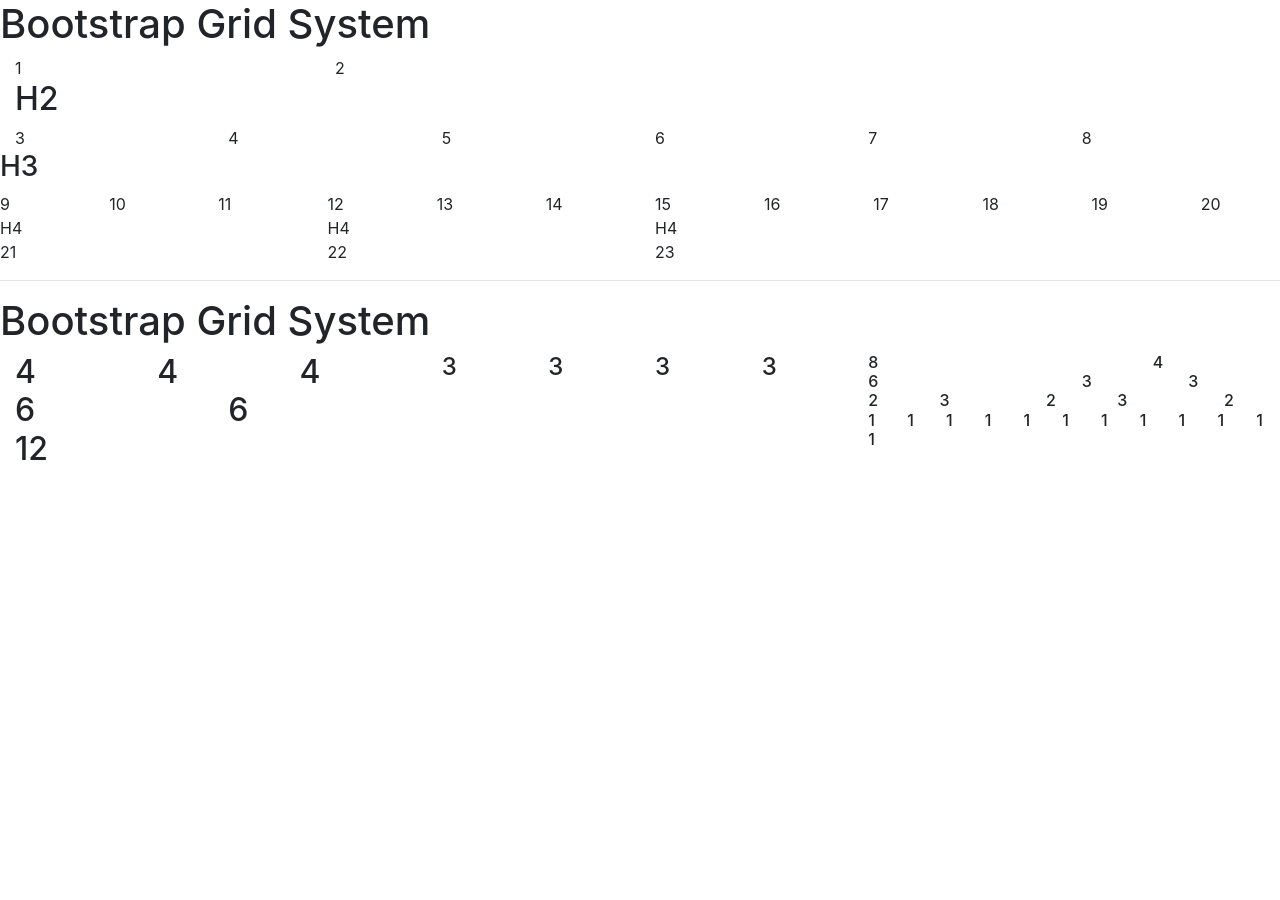
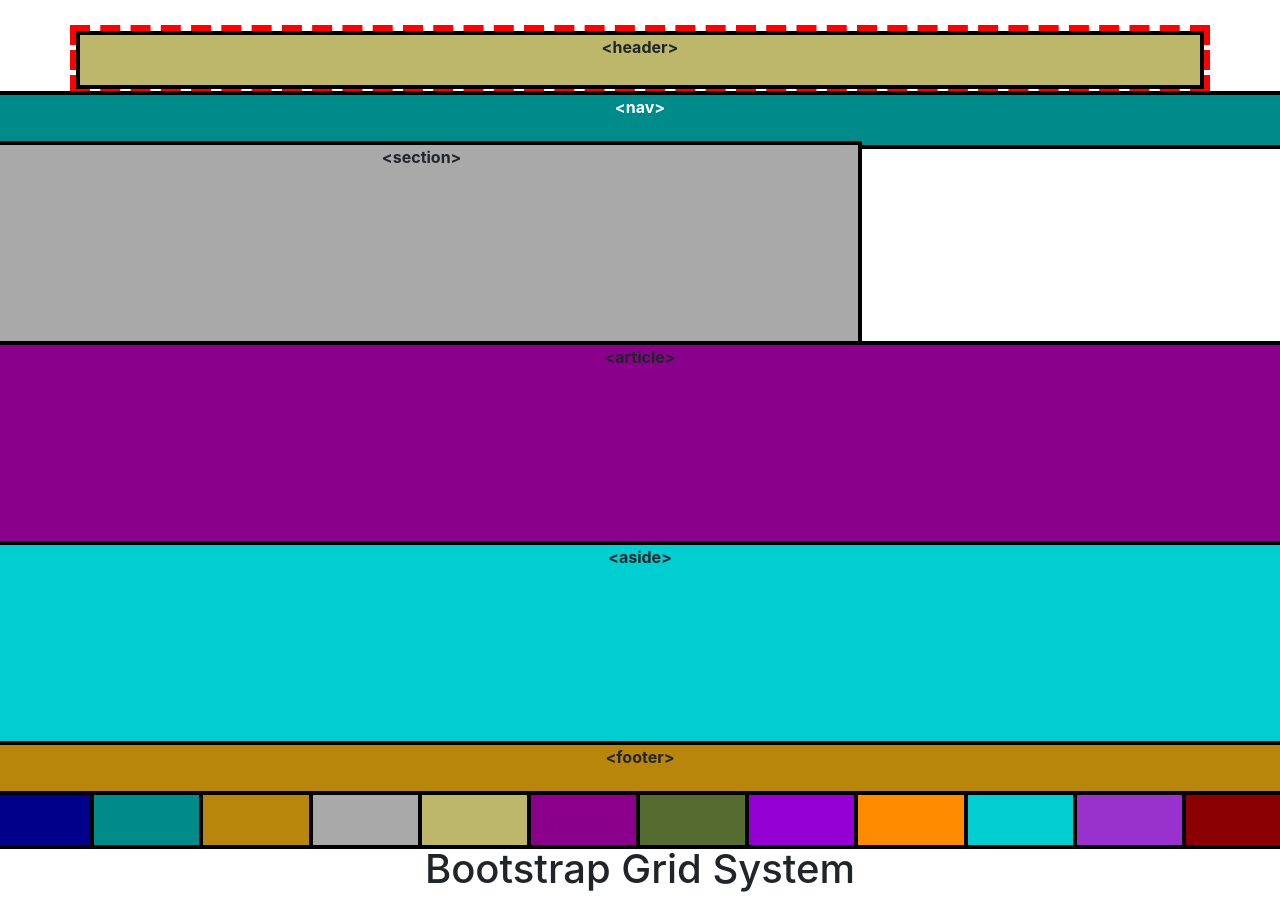
Before and after one commit to TBeaversii82/DragonBSDemo1, a plain HTML site: page Index.html in a window 1280 px wide. Shown: the top 900 px of the page. Before the commit the page ends 800 px from the top, so only its background shows below. Drawn offline with Linux system fonts and the light colour scheme.

Commit message:
Update Index.html

```diff
--- a/Index.html
+++ b/Index.html
@@ -12,10 +12,136 @@
         }
     </style>
 
+    <style>
+        * {
+            min-height: 50px;
+            text-align: center;
+            font-weight: bold;
+        }
+
+        .color1 {
+            background-color: darkblue;
+        }
+        .color2 {
+            background-color: darkcyan;
+        }
+        .color3 {
+            background-color: darkgoldenrod;
+        }
+        .color4{
+            background-color: darkgray;
+
+        }
+        .color5 {
+            background-color: darkkhaki;
+
+        }
+        .color6 {
+            background-color: darkmagenta;
+        }
+        .color7 {
+            background-color: darkolivegreen;
+        }
+        .color8 {
+            background-color: darkviolet;
+        }
+        .color9 {
+            background-color: darkorange;
+        }
+        .color10 {
+            background-color: darkturquoise;
+        }
+        .color11 {
+            background-color: darkorchid;
+        }
+        .color12 {
+            background-color: darkred;
+        }
+        .container {
+            margin-top:25px;
+            border: 10px dashed red;
+        }
+        .col {
+            outline: 4px solid black;
+        }
+        .medH {
+            min-height: 200px;
+        }
+        .tallH {
+            min-height: 200px;
+        }
+
+        .article, nav {
+            color:white;
+        }
+    </style>
+
 
 </head>
 
 <body>
+
+
+    <div class="container">
+        <div class="row">
+            <div class="col color5">
+                     <header>
+                         &lt;header&gt;
+                     </header>
+            </div>
+        </div>
+    </div>
+    <div class="row">
+        <div class="col color2">
+            <nav>
+                &lt;nav&gt;
+            </nav>
+        </div>
+    </div>
+    <div class="row">
+        <div class="col-8">
+            <div class="row">
+                <div class="col color4">
+                    <section class="medH">
+                        &lt;section&gt;
+                    </section>
+                </div>
+            </div>
+        </div>
+    </div>
+    <div class="row">
+        <div class="col color6">
+            <article class="medH">
+                &lt;article&gt;
+            </article>
+        </div>
+    </div>
+    <div class="col color10">
+        <aside class="tallH">
+            &lt;aside&gt;
+        </aside>
+    </div>
+    <div class="row">
+        <div class="col color3">
+            <footer>
+                &lt;footer&gt;
+            </footer>
+        </div>
+    </div>
+    <div class="row">
+        <div class="col color1"></div>
+        <div class="col color2"></div>
+        <div class="col color3"></div>
+        <div class="col color4"></div>
+        <div class="col color5"></div>
+        <div class="col color6"></div>
+        <div class="col color7"></div>
+        <div class="col color8"></div>
+        <div class="col color9"></div>
+        <div class="col color10"></div>
+        <div class="col color11"></div>
+        <div class="col color12"></div>
+    </div>
 
     <div>
         <h1>Bootstrap Grid System</h1>
```
